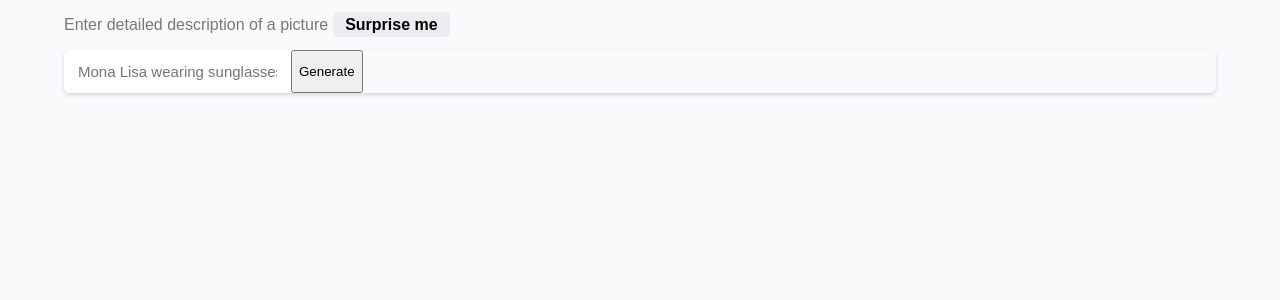
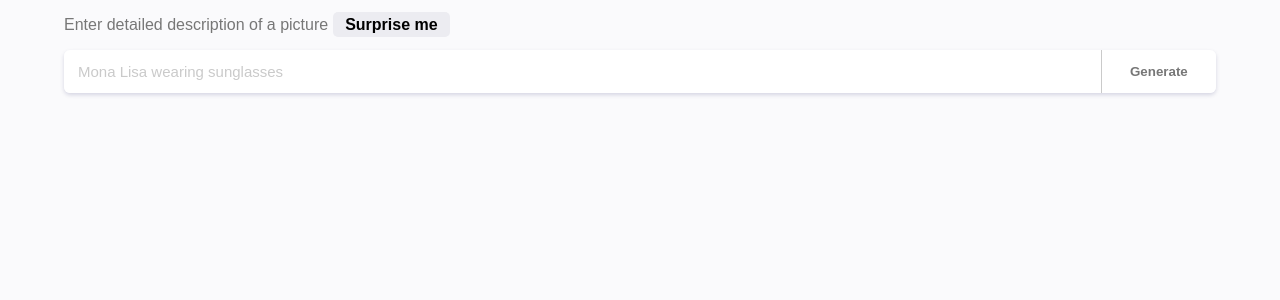
Before and after one commit to Pav85/my_AI_picture_page, a React (Vite) app: page / in a window 1280 px wide. Shown: the top 300 px of the page. Built offline with nearby package versions, Linux system fonts and the light colour scheme.

Commit message:
Update index.css

```diff
--- a/src/index.css
+++ b/src/index.css
@@ -47,4 +47,26 @@ body {
   box-sizing: border-box;
   font-size: 15px;
   outline: none;
+  width: 90%;
+  font-weight: 200;
 }
+
+.input-container input::placeholder {
+  color: #cacaca;
+  font-weight: 200;
+}
+
+.input-container button {
+  width: 10%;
+  border: none;
+  border-left: 1px #cacaca solid;
+  background-color: #fff;
+  color: #777;
+  font-weight: bold;
+  cursor: pointer;
+  outline: none;
+}
+
+.input-container button:active {
+  background-color: #cacaca;
+}
```
